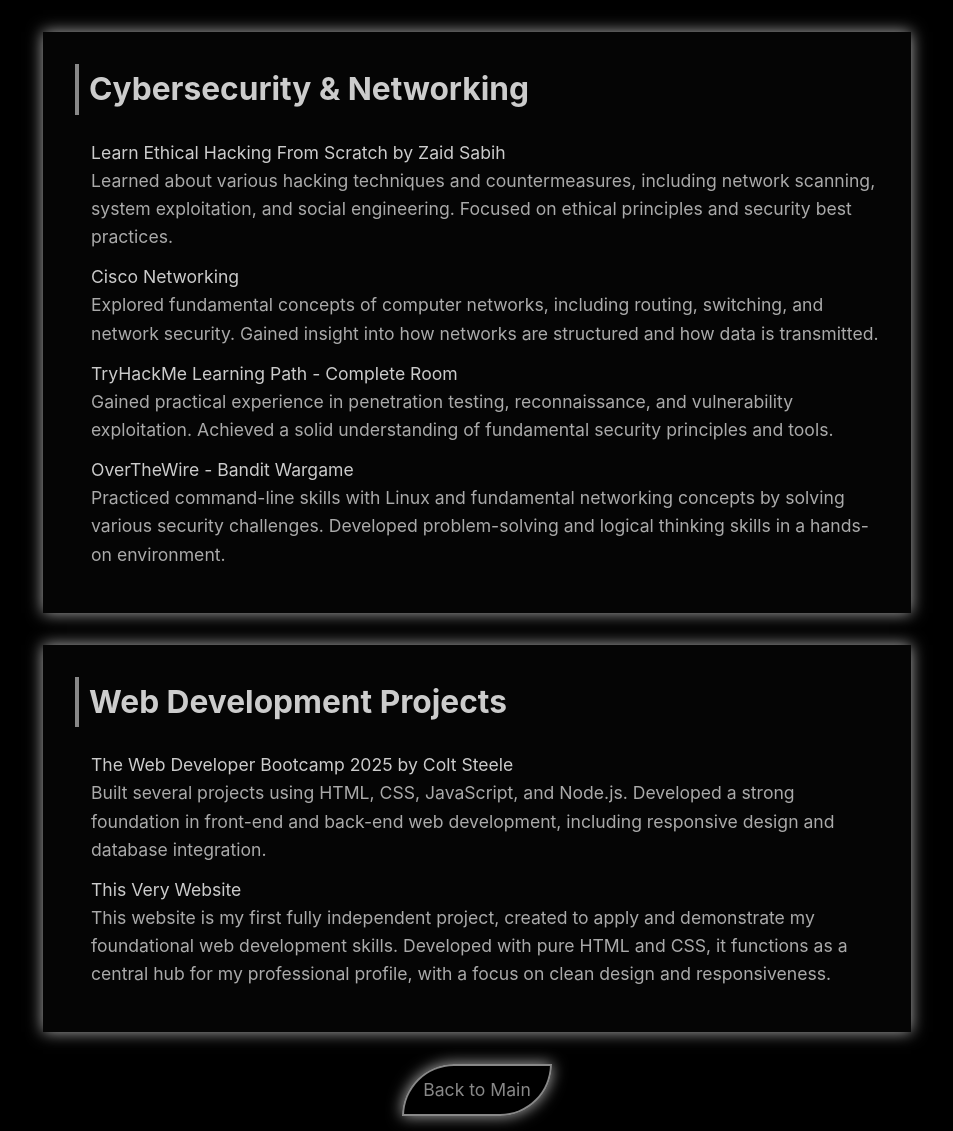
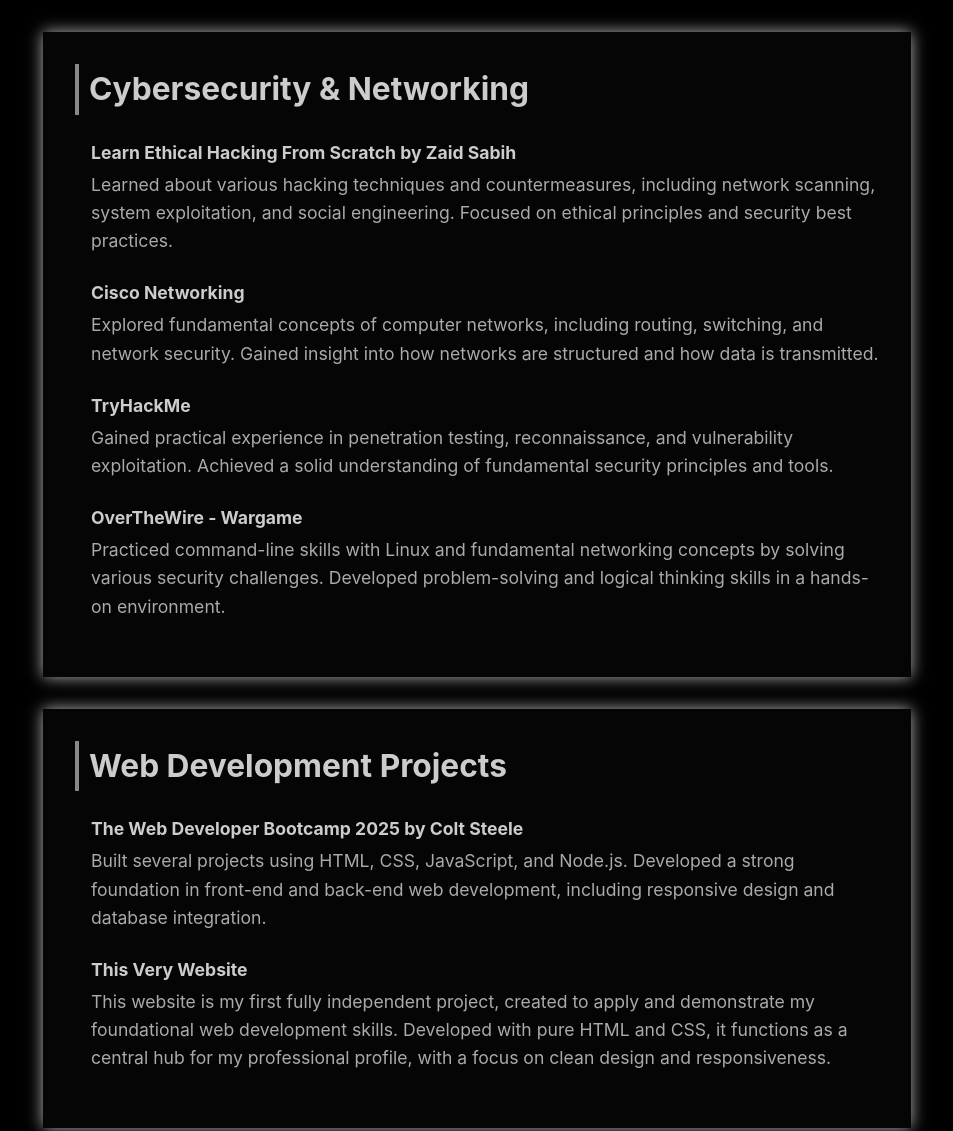
Before and after one commit to dwenmer/dwenmer.github.io, a plain HTML site: page pages/projects.html in a window 1280 px wide. Shown: the top 1131 px of the page, without its empty margins (163-1116 px from the left). Drawn offline with Linux system fonts and the light colour scheme.

```diff
--- a/css/style.css
+++ b/css/style.css
@@ -181,6 +181,7 @@ body {
 .course-link {
     display: inline-block;
     text-decoration: none;
+
     transition: all 0.3s ease-in-out;
 }
 
@@ -285,3 +286,15 @@ body {
     list-style-position: outside;
     padding-left: 40px;
 }
+
+.certification-list li {
+    margin-bottom: 1.5rem;
+}
+
+
+.list-item-title {
+    display: block;
+    font-weight: bold;
+    color: var(--text-color-primary);
+    margin-bottom: 0.25rem;
+}
--- a/pages/projects.html
+++ b/pages/projects.html
@@ -20,7 +20,7 @@
                     <a class="course-link"
                         href="https://www.udemy.com/share/101WaI3@8dIPhoWE1rWKpI2OErsaYggv3gVXUvNz7u2cZd1GNsJQRRiHpeslRr8E8yiVIt9T7w==/"
                         target="_blank" rel="noopener noreferrer">
-                        Learn Ethical Hacking From Scratch by Zaid Sabih
+                        <span class="list-item-title">Learn Ethical Hacking From Scratch by Zaid Sabih</span>
                     </a>
                     <p>Learned about various hacking techniques and countermeasures, including network
                         scanning, system exploitation, and social engineering. Focused on ethical principles and
@@ -28,7 +28,7 @@
                 </li>
                 <li>
                     <a class="course-link" href="https://www.netacad.com/" target="_blank" rel="noopener noreferrer">
-                        Cisco Networking
+                        <span class="list-item-title">Cisco Networking</span>
                     </a>
                     <p>Explored fundamental concepts of computer networks, including routing,
                         switching, and network security. Gained insight into how networks are structured and how
@@ -37,7 +37,7 @@
                 <li>
                     <a class="course-link" href="https://tryhackme.com/p/lokterus.dwenmer" target="_blank"
                         rel="noopener noreferrer">
-                        TryHackMe Learning Path - Complete Room
+                        <span class="list-item-title">TryHackMe</span>
                     </a>
                     <p>Gained practical experience in penetration testing, reconnaissance, and
                         vulnerability exploitation. Achieved a solid understanding of fundamental security
@@ -46,7 +46,7 @@
                 <li>
                     <a class="course-link" href="http://overthewire.org/wargames/bandit/" target="_blank"
                         rel="noopener noreferrer">
-                        OverTheWire - Bandit Wargame
+                        <span class="list-item-title">OverTheWire - Wargame</span>
                     </a>
                     <p>Practiced command-line skills with Linux and fundamental networking concepts by
                         solving various security challenges. Developed problem-solving and logical thinking skills
@@ -62,7 +62,7 @@
                     <a class="course-link"
                         href="https://www.udemy.com/share/101W9C3@iGTAllxHuge9DPQLXHtZvb2DyD25w1Iuam-VYPpPjzw81rNtao2UO89gp4gNaFRBrA==/"
                         target="_blank" rel="noopener noreferrer">
-                        The Web Developer Bootcamp 2025 by Colt Steele
+                        <span class="list-item-title">The Web Developer Bootcamp 2025 by Colt Steele</span>
                     </a>
                     <p>Built several projects using HTML, CSS, JavaScript, and Node.js. Developed a
                         strong foundation in front-end and back-end web development, including responsive design and
@@ -70,7 +70,7 @@
                 </li>
                 <li>
                     <a class="course-link" href="../index.html">
-                        This Very Website
+                        <span class="list-item-title">This Very Website</span>
                     </a>
                     <p>This website is my first fully independent project, created to apply and
                         demonstrate my foundational web development skills. Developed with pure HTML and CSS, it
```
Also changed, not shown: pages/aboutme.html (+1 -1 lines).
